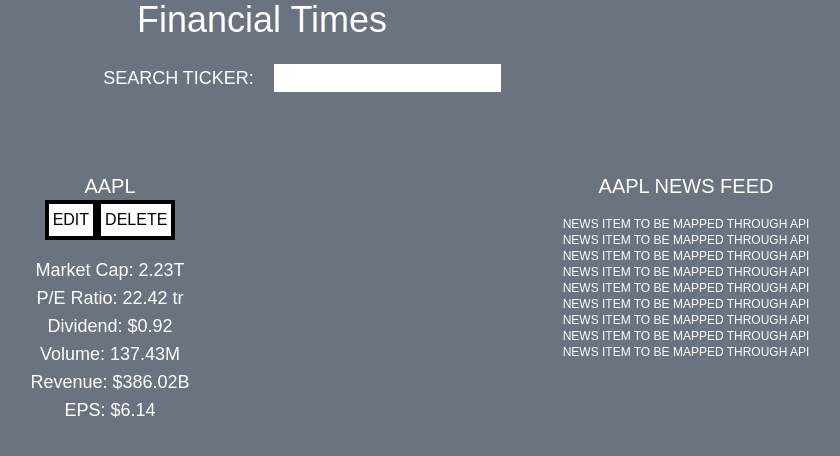
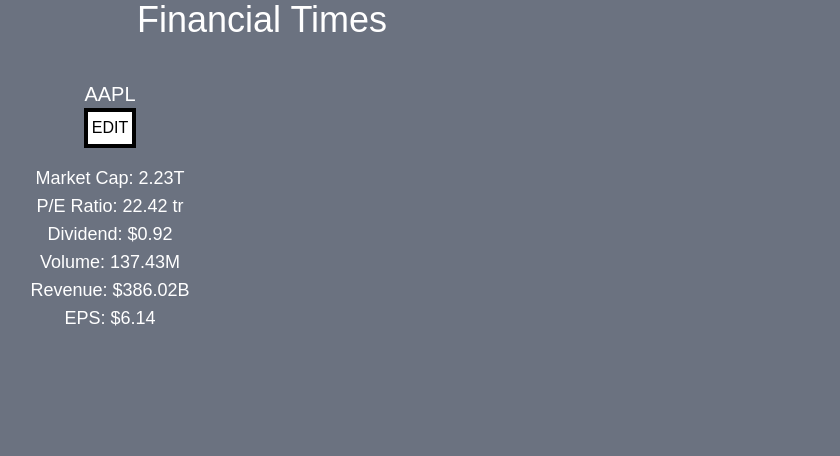
Before and after one commit to MichaelPaloka/Financial_Times_Group_Project, a React (Create React App) app in the folder client/: page /company/1 in a window 1280 px wide. Shown: the top 456 px of the page, without its empty margins (338-1178 px from the left). Built offline with nearby package versions, Linux system fonts and the light colour scheme.

Commit message:
Changes that fixed update and delete

```diff
--- a/client/src/components/Company.js
+++ b/client/src/components/Company.js
@@ -11,19 +11,12 @@
                 <h1 className="text-white pr-10 text-4xl">Financial Times</h1>
             </div>
 
-            {/* SEARC BAR */}
-            <div className="flex align-middle justify-center pb-10 pt-6">
-                <label htmlFor="email" className="text-lg text-white pr-5">SEARCH TICKER:</label>
-                    <input className="pl-5" type="text" />
-            </div>
-
             <div className="grid grid-cols-3 max-w-6xl mx-auto">
                 {/* LEFT SIDE */}
                 <div className="col-span-2 p-10">
                     <div className="text-white text-xl">AAPL</div>
                     <div>
                         <button className="align-middle border-4 border-black p-1 align-center bg-white">EDIT</button>
-                        <button className="align-middle border-4 border-black p-1 align-center bg-white">DELETE</button>
                     </div>
                     <div className=" mx-auto p-4">
                         <div className="text-white text-lg">Market Cap: <span>2.23T</span></div>
@@ -34,23 +27,6 @@
                         <div className="text-white text-lg">EPS: <span>$6.14</span></div>
                     </div>
                 </div>
-
-
-                {/* RIGHT SIDE */}
-                <div className="col-span-1 p-10">
-                    <h1 className="text-white text-xl">AAPL NEWS FEED</h1>
-                    <div className="pt-4">
-                        <a href="#"><p className="text-xs text-white">NEWS ITEM TO BE MAPPED THROUGH API</p></a>
-                        <a href="#"><p className="text-xs text-white">NEWS ITEM TO BE MAPPED THROUGH API</p></a>
-                        <a href="#"><p className="text-xs text-white">NEWS ITEM TO BE MAPPED THROUGH API</p></a>
-                        <a href="#"><p className="text-xs text-white">NEWS ITEM TO BE MAPPED THROUGH API</p></a>
-                        <a href="#"><p className="text-xs text-white">NEWS ITEM TO BE MAPPED THROUGH API</p></a>
-                        <a href="#"><p className="text-xs text-white">NEWS ITEM TO BE MAPPED THROUGH API</p></a>
-                        <a href="#"><p className="text-xs text-white">NEWS ITEM TO BE MAPPED THROUGH API</p></a>
-                        <a href="#"><p className="text-xs text-white">NEWS ITEM TO BE MAPPED THROUGH API</p></a>
-                        <a href="#"><p className="text-xs text-white">NEWS ITEM TO BE MAPPED THROUGH API</p></a>
-                    </div>
-                </div>
             </div>
 
         </div>
--- a/client/src/components/CompanyEdit.js
+++ b/client/src/components/CompanyEdit.js
@@ -1,49 +1,80 @@
-import React from 'react'
+import React, { useEffect, useState } from 'react'
+import { useParams, useNavigate } from 'react-router-dom';
+import axios from 'axios';
+
+
 
 const CompanyEdit = () => {
+    const {id} = useParams();
+    const [ticker, setTicker] = useState();
+    const [numOfShares, setNumOfShares] = useState();
+    const [errors, setErrors] = useState({});
+    const navigate = useNavigate();
+
+    useEffect(()=>{
+        axios.get("http://localhost:8000/api/tickers/" + id)
+        .then((res)=>{
+            console.log(res.data);
+            setTicker(res.data.ticker.ticker);
+            setNumOfShares(res.data.ticker.numOfShares)
+        })
+        .catch((err)=>{
+            console.log(err);
+        })
+    }, [])
+
+    const updateTicker = (e) => {
+        e.preventDefault();
+        axios.put("http://localhost:8000/api/tickers/" + id, {
+            ticker,
+            numOfShares
+        })
+            .then((res => {
+                console.log(res.data.ticker)
+                navigate("/home")
+            }))
+            .catch((err) => {
+                console.log(err.response.data)
+                setErrors(err.response.data.ticker.errors)
+            })
+    }
+
+    const deleteTicker = () => {
+        axios.delete("http://localhost:8000/api/tickers/" + id)
+            .then((res) => {
+                console.log(id)
+                navigate("/home")
+            })
+            .catch((err) => console.log(err))
+    }
+
 return (
 
     <div className="bg-gray-500 h-screen">
-
 
         {/* HEADER */}
         <div className="flex justify-center space-x-2 align-middle pr-10">
             <h1 className="text-white pr-10 text-4xl">Financial Times</h1>
         </div>
 
-        {/* SEARCH BAR */}
-        <div className="flex align-middle justify-center pb-10 pt-6">
-            <label htmlFor="email" className="text-lg text-white pr-5">SEARCH TICKER:</label>
-                <input className="pl-5" type="text" />
-        </div>
-
         <div className="grid grid-cols-3 max-w-6xl mx-auto">
             {/* LEFT SIDE */}
             <div className="col-span-2 p-4">
-                <h1 className="text-white text-xl">AAPL</h1>
-                <div className="grid grid-cols-4 max-w-6xl mx-auto p-4">
-                        <a href="#"><p className="text-med text-white underline p-2"> EDIT # OF AAPL SHARES</p></a>
-                        <input className="pl-12" type="text" value="10" />
-                        <button className="align-middle border-4 border-black p-1 align-center bg-white">EDIT</button>
+                <h2 className="text-white text-xl">{ticker}</h2>
+                <form onSubmit={updateTicker}>
+                    <div>
+                        <label>
+                            Edit # of shares
+                            <input className="pl-12" type="text" value={numOfShares} onChange = {(e) => setNumOfShares(e.target.value)}/>
+                        </label>
+                        {errors.numOfShares && (
+                                    <p style={{color: 'red'}}>{errors.numOfShares.message}</p>
+                        )}
+                    </div>
 
-                </div>
-            </div>
-
-
-            {/* RIGHT SIDE */}
-            <div className="col-span-1 p-10">
-                <h1 className="text-white text-xl">AAPL NEWS FEED</h1>
-                <div className="pt-4">
-                    <a href="#"><p className="text-xs text-white">NEWS ITEM TO BE MAPPED THROUGH API</p></a>
-                    <a href="#"><p className="text-xs text-white">NEWS ITEM TO BE MAPPED THROUGH API</p></a>
-                    <a href="#"><p className="text-xs text-white">NEWS ITEM TO BE MAPPED THROUGH API</p></a>
-                    <a href="#"><p className="text-xs text-white">NEWS ITEM TO BE MAPPED THROUGH API</p></a>
-                    <a href="#"><p className="text-xs text-white">NEWS ITEM TO BE MAPPED THROUGH API</p></a>
-                    <a href="#"><p className="text-xs text-white">NEWS ITEM TO BE MAPPED THROUGH API</p></a>
-                    <a href="#"><p className="text-xs text-white">NEWS ITEM TO BE MAPPED THROUGH API</p></a>
-                    <a href="#"><p className="text-xs text-white">NEWS ITEM TO BE MAPPED THROUGH API</p></a>
-                    <a href="#"><p className="text-xs text-white">NEWS ITEM TO BE MAPPED THROUGH API</p></a>
-                </div>
+                    <button className="align-middle border-4 border-black p-1 align-center bg-white">EDIT</button>
+                </form>
+                <button className="align-middle border-4 border-black p-1 align-center bg-white" onClick={deleteTicker}>Delete Ticker</button>
             </div>
         </div>
 
--- a/client/src/components/Home.js
+++ b/client/src/components/Home.js
@@ -21,7 +21,6 @@
                         let newTickers = data1.data.tickers;
                         console.log(newTickers);
                         let newTickerText= [];
-                        console.log(newTickers[0]._id);
                         console.log(newTickers.length);
                         for(var i=0; i<newTickers.length; i++){
                             let ticker = newTickers[i];
@@ -35,7 +34,6 @@
                                     <Link to={"/company/edit/" + ticker._id}>
                                         <button className="align-middle border-4 border-black p-1 align-center bg-white">EDIT</button>
                                     </Link>
-                                    <button className="align-middle border-4 border-black p-1 align-center bg-white">DELETE</button>
                                 </div>
                             );
                         }
@@ -94,17 +92,14 @@
     };
 
     return (
+
+
         <div className="bg-gray-500 h-screen">
             {/* HEADER */}
             <div className="flex justify-center space-x-2 align-middle pr-10">
                 <h1 className="text-white pr-10 text-4xl">Financial Times</h1>
             </div>
 
-            {/* SEARCH BAR */}
-            <div className="flex align-middle justify-center pb-10 pt-6">
-                <label htmlFor="email" className="text-lg text-white pr-5">SEARCH TICKER:</label>
-                    <input className="pl-5" type="text" />
-            </div>
             <div className="grid grid-cols-3 max-w-6xl mx-auto">
                 {/* LEFT SIDE */}
                 <div className="col-span-2 p-10">
@@ -137,6 +132,18 @@
                 </div>
             </div>
 
+            <div>
+                {
+                    tickers.map((ticker, index) => {
+                        return(
+                            <div key={index}>
+                                {ticker.ticker}
+                            </div>
+                        )
+                    })
+                }
+            </div>
+
         </div>
     )
 }
```
Also changed, not shown: 1 other file (tests, documents, lock files or other folders).
